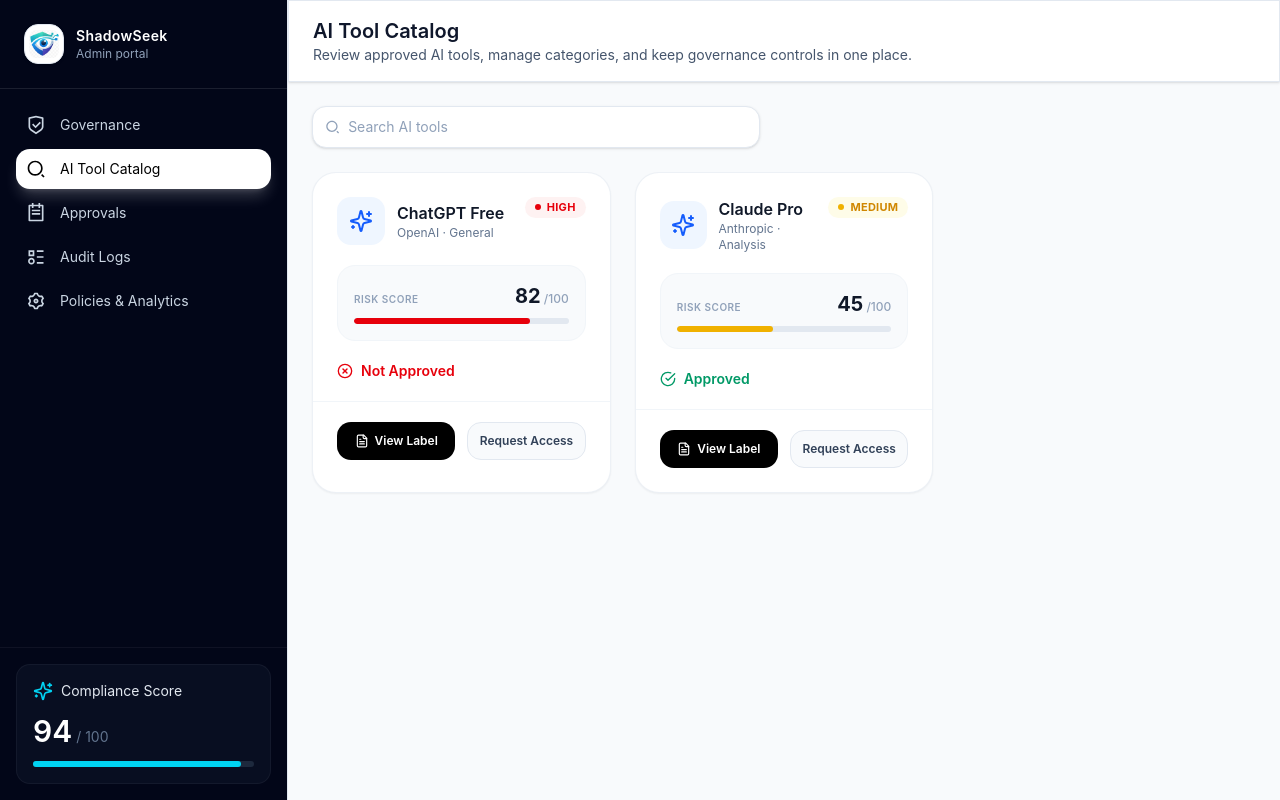
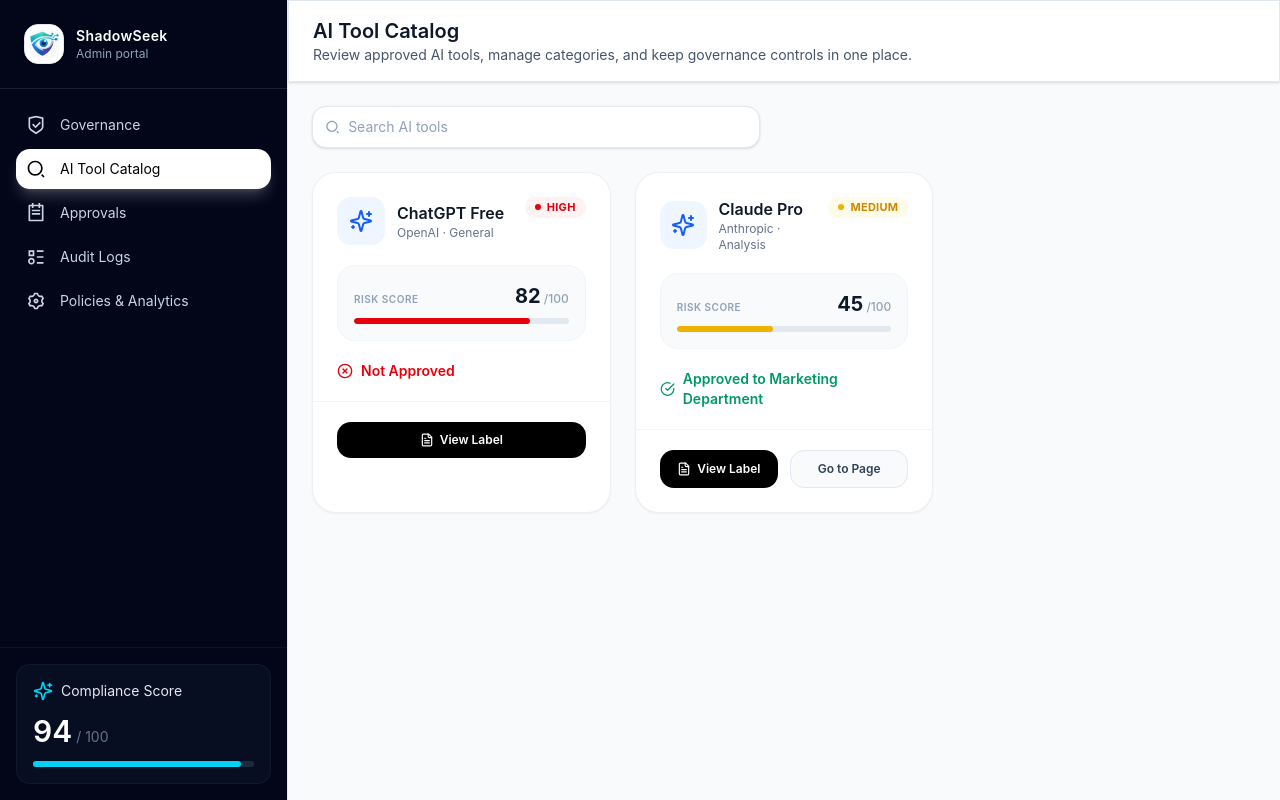
Before and after one commit to Tan051107/ShadowSeek, a React app in the folder frontend/: page /admin/ai-tool-catalog in a window 1280 px wide. Built offline with nearby package versions, Linux system fonts and the light colour scheme; sample sign-in values are in the browser's storage; the HTML template or start-up script is replaced by a standard one.

Commit message:
feat: add redirect page link and fix button

```diff
--- a/frontend/src/App.jsx
+++ b/frontend/src/App.jsx
@@ -75,6 +75,15 @@
       />
 
       <Route
+        path="/employee/ai-tool-catalog"
+        element={
+          <ProtectedRoute role="employee">
+            <AiToolCatalog role="employee" />
+          </ProtectedRoute>
+        }
+      />
+
+      <Route
         path="/employee/chat"
         element={
           <ProtectedRoute role="employee">
--- a/frontend/src/components/SideNavigationBar.jsx
+++ b/frontend/src/components/SideNavigationBar.jsx
@@ -6,11 +6,11 @@
   RiSearch2Line,
   RiTodoLine,
   RiListIndefinite,
-  RiChatSettingsFill,
+
   RiSettings3Line,
   RiRobot2Line,
   RiFileSearchLine,
-  RiDashboardLine
+
 } from "react-icons/ri";
 
 const adminNavigation = [
@@ -46,6 +46,11 @@
     name: "Approvals",
     href: "/employee/approval",
     icon: <RiTodoLine className="h-5 w-5" />
+  },
+  {
+    name: "AI Tool Catalog",
+    href: "/employee/ai-tool-catalog",
+    icon: <RiSearch2Line className="h-5 w-5" />
   },
   {
     name: "AI Governance Assistant",
--- a/frontend/src/components/admin/RiskCard.jsx
+++ b/frontend/src/components/admin/RiskCard.jsx
@@ -1,7 +1,13 @@
-import { LuSparkles,LuCircleX, LuFileText } from "react-icons/lu";
+import { LuSparkles, LuCircleX, LuFileText } from "react-icons/lu";
 import { FiCheckCircle } from "react-icons/fi";
 
 export default function RiskCard({ tool, onViewLabel }) {
+  const approvalLabel = tool.approved
+    ? tool.department && tool.department.trim()
+      ? `Approved to ${tool.department} Department`
+      : "Approved"
+    : "Not Approved";
+
   return (
     <div className="bg-white rounded-3xl p-6 border border-slate-200/60 shadow-xs flex flex-col gap-5">
       <div className="flex justify-between items-start">
@@ -10,36 +16,60 @@
             <LuSparkles className="w-6 h-6" />
           </div>
           <div>
-            <h3 className="font-semibold text-gray-900 text-base">{tool.name}</h3>
-            <p className="text-xs text-slate-500">{tool.provider} · {tool.category}</p>
+            <h3 className="font-semibold text-gray-900 text-base">
+              {tool.name}
+            </h3>
+            <p className="text-xs text-slate-500">
+              {tool.provider} · {tool.category}
+            </p>
           </div>
         </div>
-        <span className={`px-2.5 py-0.5 rounded-full text-[11px] font-bold tracking-wide flex items-center gap-1.5 ${tool.riskLevel === 'HIGH' ? 'bg-red-50 text-red-600' : 'bg-yellow-50 text-yellow-600'}`}>
-          <span className={`w-1.5 h-1.5 rounded-full ${tool.riskLevel === 'HIGH' ? 'bg-red-600' : 'bg-yellow-500'}`}></span>
+        <span
+          className={`px-2.5 py-0.5 rounded-full text-[11px] font-bold tracking-wide flex items-center gap-1.5 ${tool.riskLevel === "HIGH" ? "bg-red-50 text-red-600" : "bg-yellow-50 text-yellow-600"}`}
+        >
+          <span
+            className={`w-1.5 h-1.5 rounded-full ${tool.riskLevel === "HIGH" ? "bg-red-600" : "bg-yellow-500"}`}
+          ></span>
           {tool.riskLevel}
         </span>
       </div>
 
       <div className="bg-slate-50 border border-slate-100 rounded-2xl p-4 flex flex-col gap-2">
         <div className="flex justify-between items-baseline">
-          <span className="text-[10px] font-semibold text-slate-400 tracking-wider">RISK SCORE</span>
+          <span className="text-[10px] font-semibold text-slate-400 tracking-wider">
+            RISK SCORE
+          </span>
           <div className="text-slate-400 text-xs font-medium">
-            <span className="text-xl font-bold text-gray-900">{tool.riskScore}</span> /100
+            <span className="text-xl font-bold text-gray-900">
+              {tool.riskScore}
+            </span>{" "}
+            /100
           </div>
         </div>
         <div className="w-full bg-slate-200 h-1.5 rounded-full overflow-hidden">
-          <div className={`h-full rounded-full ${tool.riskScore > 70 ? 'bg-red-600' : 'bg-yellow-500'}`} style={{ width: `${tool.riskScore}%` }}></div>
+          <div
+            className={`h-full rounded-full ${tool.riskScore > 70 ? "bg-red-600" : "bg-yellow-500"}`}
+            style={{ width: `${tool.riskScore}%` }}
+          ></div>
         </div>
       </div>
 
-      <div className={`flex items-center gap-2 font-semibold text-sm ${tool.approved ? 'text-emerald-600' : 'text-red-600'}`}>
-        {tool.approved ? <FiCheckCircle className="w-4 h-4" /> : <LuCircleX className="w-4 h-4" />}
-        <span>{tool.approved ? 'Approved' : 'Not Approved'}</span>
+      <div
+        className={`flex items-center gap-2 font-semibold text-sm ${tool.approved ? "text-emerald-600" : "text-red-600"}`}
+      >
+        {tool.approved ? (
+          <FiCheckCircle className="w-4 h-4" />
+        ) : (
+          <LuCircleX className="w-4 h-4" />
+        )}
+        <span>{approvalLabel}</span>
       </div>
 
       <hr className="border-slate-100 -mx-6" />
 
-      <div className="grid grid-cols-2 gap-3">
+      <div
+        className={`grid gap-3 ${tool.approved ? "grid-cols-2" : "grid-cols-1"}`}
+      >
         <button
           onClick={onViewLabel}
           className="flex items-center justify-center gap-1.5 bg-black text-white rounded-xl py-2.5 font-semibold text-xs hover:bg-blue-950 transition"
@@ -47,9 +77,16 @@
           <LuFileText className="w-3.5 h-3.5" />
           View Label
         </button>
-        <button className="bg-slate-50 border border-slate-200 text-slate-700 rounded-xl py-2.5 font-semibold text-xs hover:bg-slate-100 transition">
-          Request Access
-        </button>
+        {tool.approved ? (
+          <a
+            href={tool.link || "#"}
+            target="_blank"
+            rel="noreferrer"
+            className="flex items-center justify-center bg-slate-50 border border-slate-200 text-slate-700 rounded-xl py-2.5 font-semibold text-xs hover:bg-slate-100 transition"
+          >
+            Go to Page
+          </a>
+        ) : null}
       </div>
     </div>
   );
--- a/frontend/src/data/aitoolcatalog.json
+++ b/frontend/src/data/aitoolcatalog.json
@@ -16,7 +16,9 @@
     "allowedUsage": ["General writing", "Brainstorming"],
     "dataRetention": "May store conversations for service improvement",
     "trainingUsage": "User data may be used for model training depending on settings",
-    "recommendedAlternative": { "name": "Company AI Assistant" }
+    "recommendedAlternative": { "name": "Company AI Assistant" },
+    "link":"",
+    "department": ""
   },
   {
     "id": "claude-sonar",
@@ -34,6 +36,8 @@
     "allowedUsage": ["Data analysis", "Code generation"],
     "dataRetention": "Deleted after 30 days",
     "trainingUsage": "Data is not used for model training",
-    "recommendedAlternative": { "name": "Enterprise Claude Link" }
+    "recommendedAlternative": { "name": "Enterprise Claude Link" },
+    "link":"https://claude.ai/new",
+    "department": "Marketing"
   }
 ]
--- a/frontend/src/pages/admin/AiToolCatalog.jsx
+++ b/frontend/src/pages/admin/AiToolCatalog.jsx
@@ -6,7 +6,7 @@
 import RiskCard from "../../components/admin/RiskCard";
 import toolsList from "../../data/aitoolcatalog.json";
 
-function AiToolCatalog() {
+function AiToolCatalog({ role = "admin" }) {
   const [search, setSearch] = useState("");
   const [activeTool, setActiveTool] = useState(null); // Tracks the tool open in the modal
 
@@ -18,7 +18,7 @@
 
   return (
     <div className="flex min-h-screen bg-slate-50">
-      <SideNavigationBar role="admin" />
+      <SideNavigationBar role={role} />
       <main className="flex-1">
         <div className="border border-slate-200 bg-white px-6 py-4 shadow-sm">
           <div className="flex flex-col gap-4 lg:flex-row lg:items-start lg:justify-between">
@@ -52,6 +52,7 @@
               <RiskCard
                 key={tool.id}
                 tool={tool}
+                role={role}
                 onViewLabel={() => setActiveTool(tool)}
               />
             ))}
@@ -61,7 +62,11 @@
 
       {/* 4. Render the modal inside the dashboard layout when active */}
       {activeTool && (
-        <RiskLabelModal tool={activeTool} onClose={() => setActiveTool(null)} />
+        <RiskLabelModal
+          tool={activeTool}
+          role={role}
+          onClose={() => setActiveTool(null)}
+        />
       )}
     </div>
   );
@@ -75,7 +80,10 @@
 import { FiCheckCircle } from "react-icons/fi";
 import { HiArrowRight } from "react-icons/hi2";
 
-function RiskLabelModal({ tool, onClose }) {
+function RiskLabelModal({ tool, onClose, role = "admin" }) {
+  const showApprovalAction = !tool.approved;
+  const approvalActionLabel = role === "admin" ? "Approve" : "Request Approval";
+
   return (
     <div className="fixed inset-0 bg-black/40 backdrop-blur-xs flex items-center justify-center z-50 p-4">
       <div className="bg-white rounded-3xl w-full max-w-3xl max-h-[90vh] flex flex-col shadow-xl overflow-hidden">
@@ -170,8 +178,12 @@
           </div>
         </div>
 
-        <div className="p-6 border-t border-gray-100 grid grid-cols-2 gap-3 bg-white">
-          <button className="bg-black text-white rounded-xl py-3 font-semibold text-sm hover:bg-blue-950">Request Approval</button>
+        <div className={`p-6 border-t border-gray-100 ${showApprovalAction ? "grid grid-cols-2" : "grid grid-cols-1"} gap-3 bg-white`}>
+          {showApprovalAction && (
+            <button className="bg-black text-white rounded-xl py-3 font-semibold text-sm hover:bg-blue-950">
+              {approvalActionLabel}
+            </button>
+          )}
           <button className="bg-slate-50 border border-slate-200 text-gray-800 rounded-xl py-3 font-semibold text-sm hover:bg-slate-100">View Policy</button>
         </div>
       </div>
```
